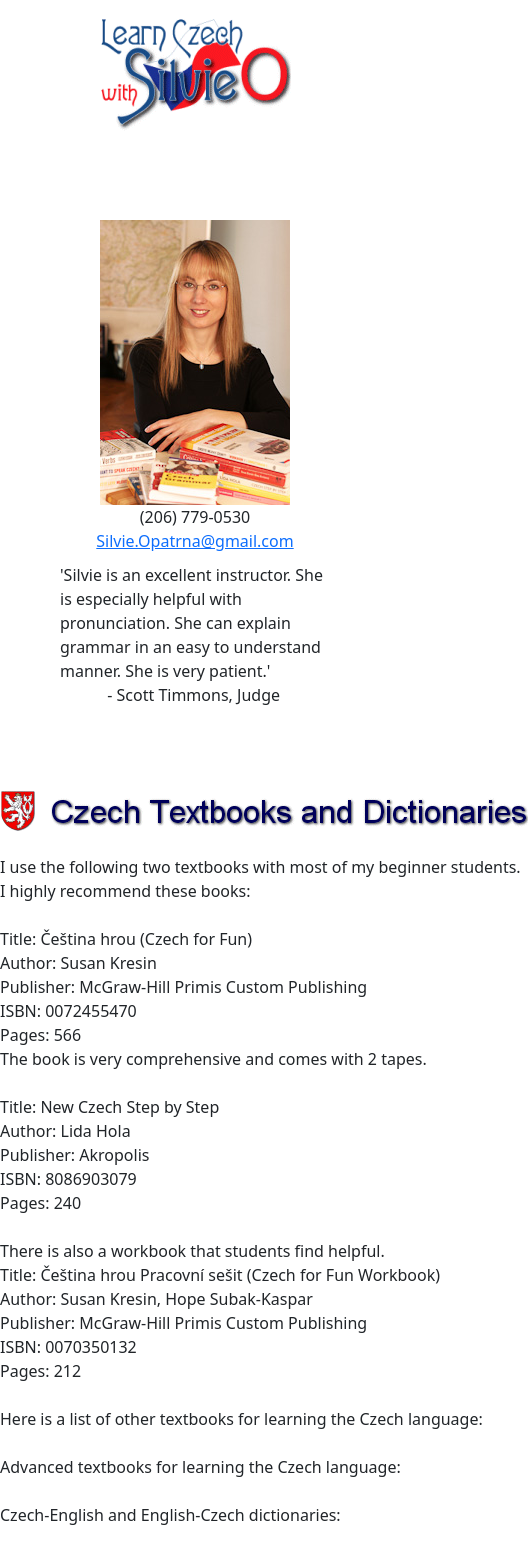
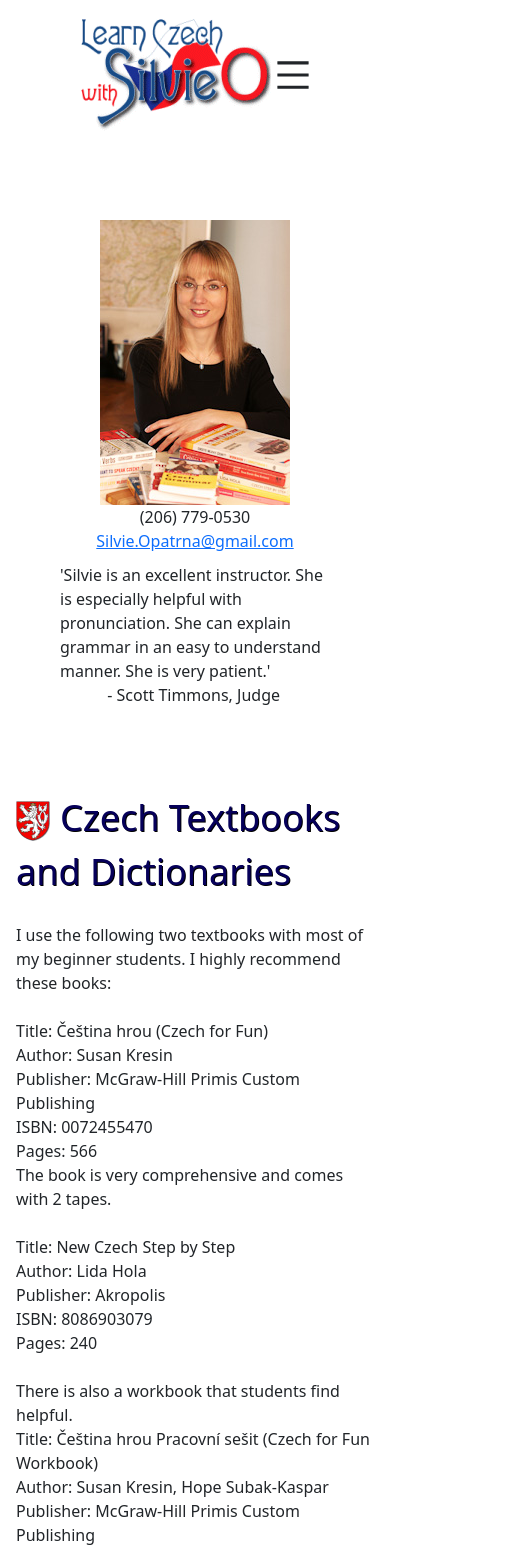
Before and after one commit to Doujie625/silvie-site, a React (Create React App) app: page /Books in a window 390 px wide. Shown: the top 1551 px of the page, 528 px wide, since content can reach past the window. Built offline with nearby package versions, Linux system fonts and the light colour scheme.

Commit message:
added crest icon to components and made text warap

```diff
--- a/package.json
+++ b/package.json
@@ -13,6 +13,7 @@
     "react": "^18.2.0",
     "react-bootstrap": "^2.4.0",
     "react-dom": "^18.2.0",
+    "react-icons": "^4.4.0",
     "react-router-dom": "^6.3.0",
     "react-scripts": "5.0.1",
     "web-vitals": "^2.1.4"
--- a/src/App.css
+++ b/src/App.css
@@ -3,7 +3,12 @@
   /* position: absolute; */
   text-align: center;
   justify-content: center;
-  display: flex
+  display: flex;
+}
+
+.hamburgerDrop {
+  align-items: center;
+  display: flex;
 }
 
 .bg-image{
@@ -22,6 +27,14 @@ a {
 .body {
   display: grid;
   grid-template-rows: 3fr, 1fr;
+}
+.title {
+  font-size: 36px;
+}
+.title_words {
+  padding: 10px;
+  color: #06005a;
+  text-shadow: 1px 1px black;
 }
 
 li {
@@ -58,23 +71,29 @@ li {
 }
 
 .Routes {
-  margin: 100px;
+  width: min(100% - 2rem);
+  margin-inline: auto;
 }
 
-@media screen and (min-width: 2000px) {
-
+@media screen and (max-width: 2000px) {
+  .hamburgerDrop {
+    display: none;
+  }
 }
 
 @media screen and (max-width: 990px) {
-
+  .hamburgerDrop {
+    display: none;
+  }
 }
 
-@media screen and (max-width: 480px) {
+@media screen and (max-width: 700px) {
   .bg-image {
     display: none;
   }
-
-
+  .hamburgerDrop {
+    display: flex;
+  }
 
 
   .format {
--- a/src/App.js
+++ b/src/App.js
@@ -3,6 +3,7 @@ import { Routes, Route, Link, Navigate } from "react-router-dom";
 import { useState, Component, useEffect } from 'react';
 import 'bootstrap/dist/css/bootstrap.min.css'
 
+import { AiOutlineMenu } from 'react-icons/ai'
 
 import Home from './Components/Pages/Home'
 import Contact from './Components/Pages/Contact'
@@ -64,6 +65,7 @@ function App() {
   }
 
   return (
+
     <div className="App">
       <nav className='Nav-upper'>
           <div className='logo'>
@@ -79,11 +81,17 @@ function App() {
               <Link to="/Testimonials" className='Testimonials' onClick={handleImg}>Testimonials</Link>
             </div>
           </div>
+          <div className='hamburgerDrop'>
+            <AiOutlineMenu size='40px' >
+            </AiOutlineMenu>
+          </div>
+
       </nav>
 
       <main>
         <Test page={page} />
-        <Routes className="Routes">
+        <div className='Routes'>
+          <Routes >
             <Route path="*" element={<Home />} />
             {/* <Route path="/Contact" element={<Contact />} /> */}
             <Route path="/Individual" element={<Individual />} />
@@ -93,7 +101,7 @@ function App() {
             <Route path="/Testimonials" element={<Testimonials />} />
             <Route path="/Test" element={<Test />} />
           </Routes>
-
+        </div>
       </main>
     </div>
   );
--- a/src/Components/Pages/Books.js
+++ b/src/Components/Pages/Books.js
@@ -1,6 +1,6 @@
 import React from "react"
 import books_logo from './../../images/sub.books.gif'
-import silvie from './../../images/Silvie_120-adj-285x.jpg'
+import crest from './../../images/cz-red.gif'
 
 
 const Books = function() {
@@ -9,8 +9,11 @@ const Books = function() {
         <div className="Home">
             <br></br>
             <div className="body">
+                <div className="title">
+                    <img src={crest} />
+                    <span className="title_words">Czech Textbooks and Dictionaries</span>
+                </div><br/>
                 <div className="left">
-                <img src={books_logo} /><br/><br/>
                 I use the following two textbooks with most of my beginner students.
                 I highly recommend these books:<br/><br/>
 
--- a/src/Components/Pages/Home.js
+++ b/src/Components/Pages/Home.js
@@ -1,6 +1,6 @@
 import React from "react"
 import home_logo from './../../images/sub.home.gif'
-import silvie from './../../images/Silvie_046-adj-285x.jpg'
+import crest from './../../images/cz-red.gif'
 
 import Test from "./Test"
 
@@ -11,8 +11,12 @@ const Home = function() {
 
             <br></br>
             <div className="body">
+
+                <div className="title">
+                    <img src={crest} />
+                    <span className="title_words">Local and International Instruction</span>
+                </div><br/>
                 <div className="left">
-                    <img src={home_logo} /><br/><br/>
                 My name is Silvie Opatrn and I am a native Czech speaker.
                 I was born in Prague and lived in the Czech Republic until the age of 18.
                 <br/><br/>
--- a/src/Components/Pages/Individual.js
+++ b/src/Components/Pages/Individual.js
@@ -1,6 +1,6 @@
 import React from "react"
 import ind_logo from './../../images/sub.individual.gif'
-import silvie from './../../images/Silvie_085-adj-285x.jpg'
+import crest from './../../images/cz-red.gif'
 
 import Test from "./Test"
 
@@ -11,8 +11,11 @@ const Individual = function() {
 
             <br></br>
             <div className="body">
+                <div className="title">
+                    <img src={crest} />
+                    <span className="title_words">Individual Czech Lessons</span>
+                </div><br/>
                 <div className="left">
-                    <img src={ind_logo} /><br/><br/>
                 Local and international instruction available.
                 <br/><br/>
                 Face to face instruction:<br/><br/>
--- a/src/Components/Pages/Pronounciation.js
+++ b/src/Components/Pages/Pronounciation.js
@@ -1,6 +1,6 @@
 import React from "react"
 import pron_logo from './../../images/sub.pronunciation.gif'
-import silvie from './../../images/Silvie_184-adj-285x.jpg'
+import crest from './../../images/cz-red.gif'
 
 const Pronounciation = function() {
 
@@ -8,8 +8,11 @@ const Pronounciation = function() {
         <div className="Home">
             <br></br>
             <div className="body">
+                <div className="title">
+                    <img src={crest} />
+                    <span className="title_words">Czech Alphabet and Sounds</span>
+                </div><br/>
                 <div className="left">
-                    <img src={pron_logo} /><br/><br/>
                     The Czech Alphabet
                 <br/>
                 {/* Insert Table Componenet Here */}<br/>
--- a/src/Components/Pages/Resources.js
+++ b/src/Components/Pages/Resources.js
@@ -1,6 +1,6 @@
 import React from "react"
 import res_logo from './../../images/sub.resources.gif'
-import silvie from './../../images/Silvie_265-adj-285x.jpg'
+import crest from './../../images/cz-red.gif'
 
 
 const Resources = function() {
@@ -9,8 +9,11 @@ const Resources = function() {
         <div className="Home">
             <br></br>
             <div className="body">
+                <div className="title">
+                    <img src={crest} />
+                    <span className="title_words">Resources on the Internet</span>
+                </div><br/>
                 <div className="left">
-                <img src={res_logo} /><br/><br/>
                 <ul>
                     <li>www.czech.cz Czech.cz: Official site for the Czech Republic; it
                         functions as a guide to the country and its people, institutions,
--- a/src/Components/Pages/Testimonials.js
+++ b/src/Components/Pages/Testimonials.js
@@ -1,6 +1,6 @@
 import React from "react"
 import test_logo from './../../images/sub.testimonials.gif'
-import silvie from './../../images/Silvie_153-adj-285x.jpg'
+import crest from './../../images/cz-red.gif'
 
 
 
@@ -10,8 +10,11 @@ const Testimonials= function() {
         <div className="Home">
             <br></br>
             <div className="body">
+                <div className="title">
+                    <img src={crest} />
+                    <span className="title_words">Testimonials from My Students</span>
+                </div><br/>
                 <div className="left">
-                    <img src={test_logo} /><br/><br/>
                 "I highly recommend Silvie as a Czech language instructor. Silvie is a
                 native speaker of Czech and fluent in English. She is able to explain
                 complicated grammar in an easy to understand manner. She is very good
```
Also changed, not shown: 2 other files (tests, documents, lock files or other folders). Lines whose indentation alone changed are shown as unchanged.
